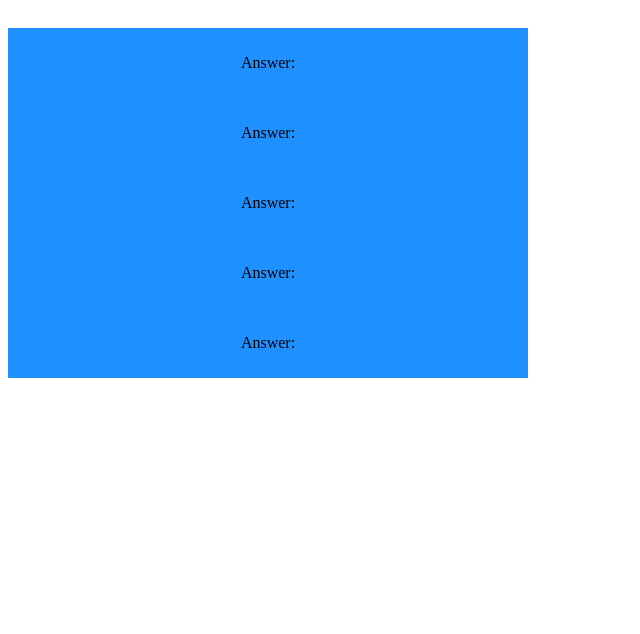
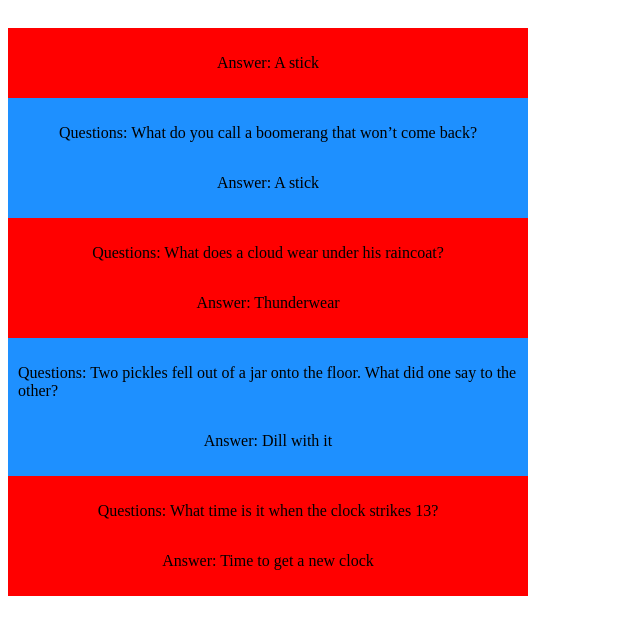
Before and after one commit to mehdishirazi/joke, a React (Create React App) app: page / in a window 1280 px wide. Shown: the top 634 px of the page, without its empty margins (0-640 px from the left). Built offline with nearby package versions, Linux system fonts and the light colour scheme.

Commit message:
Practicing map array function

```diff
--- a/src/components/App.js
+++ b/src/components/App.js
@@ -5,12 +5,7 @@ import jokeData from "./JokeData"
 
 
 function App() {
-    debugger
-    let mehdi = jokeData
-    console.log(jokeData)
-    const jokeComponents = mehdi.map(item => <Joke questions={mehdi.questions} answer={mehdi.answer}/>)
-    debugger
-    console.log(jokeComponents)
+    const jokeComponents = jokeData.map(item => <Joke id={item.id} questions={item.questions} answer={item.answer}/>)
 
     return (
         <div className="App">
--- a/src/components/Joke.js
+++ b/src/components/Joke.js
@@ -2,8 +2,6 @@ import React from 'react'
 import "./Joke.css"
 
 function Joke (props) {
-    console.log(props[0])
-    debugger
     function ClassName() {
         let ids = props.id
             if (ids%2 == 0){
@@ -13,10 +11,10 @@ function Joke (props) {
             }
     }
 
-    const mehdi =props.id
+    const propsId =props.id
     return (
         <div className={ClassName()}>
-            { mehdi > 0 &&  <p id="question">Questions: {props.questions}</p>}
+            { propsId > 0 &&  <p id="question">Questions: {props.questions}</p>}
             <p>Answer: {props.answer}</p>
         </div>
     )
```
